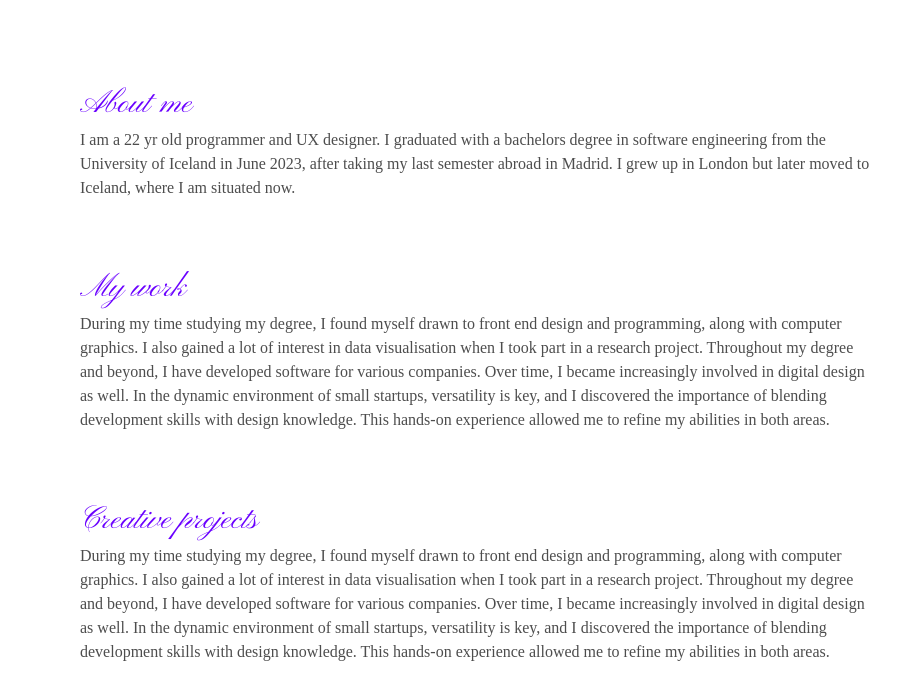
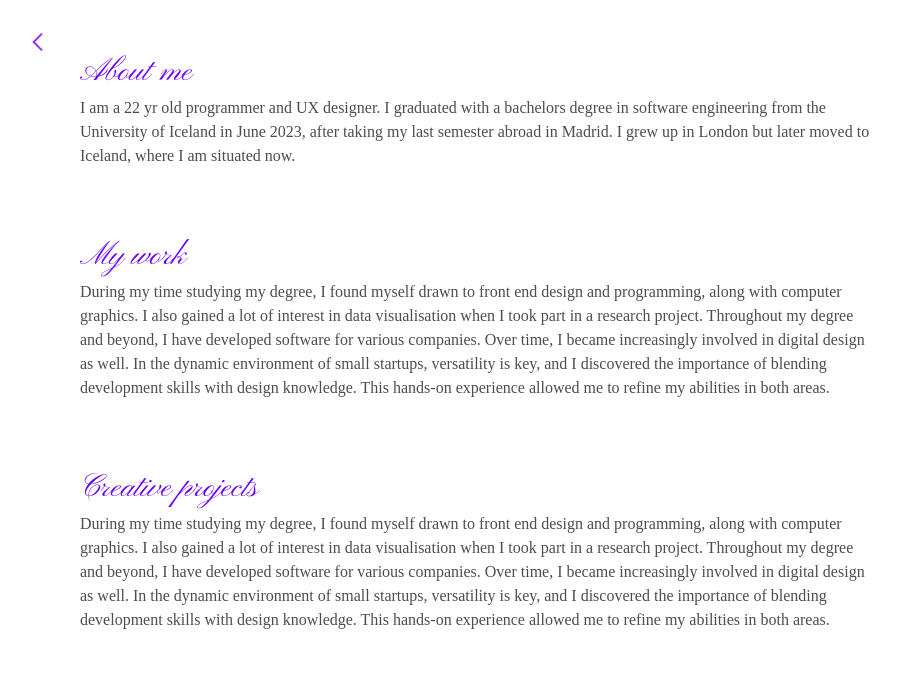
Before and after one commit to elisabjorg13/elisa-portfolio, a Next.js app: page /about in a window 1280 px wide. Shown: the top 700 px of the page, without its empty margins (0-900 px from the left). Built offline with nearby package versions, Linux system fonts and the light colour scheme.

Commit message:
layout and back arrow

```diff
--- a/app/about/page.tsx
+++ b/app/about/page.tsx
@@ -17,7 +17,51 @@ export default function AboutPage() {
   const isMobile = useIsMobile();
   return (
     <main className="min-h-screen w-full flex flex-col items-start justify-start cursor-pointer">
-      <div className={`max-w-[1200px] flex flex-col gap-[4rem]  ${isMobile ? 'px-4 py-4' : 'px-20 py-20 w-3/4'}`}>
+      {/* Emergency Exit Button */}
+      <button
+        onClick={() => window.location.href = '/'}
+        style={{
+          position: 'absolute',
+          top: isMobile ? '10px' : '20px',
+          left: isMobile ? '5px' : '20px',
+          width: isMobile ? '40px' : '60px',
+          height: isMobile ? '40px' : '60px',
+          borderRadius: '50%',
+          border: '2px solid white',
+          backgroundColor: 'rgba(255, 255, 255, 0.9)',
+          display: 'flex',
+          alignItems: 'left',
+          justifyContent: 'left',
+          cursor: 'pointer',
+          transition: 'all 0.3s ease',
+          zIndex: 100,
+        }}
+        onMouseEnter={(e) => {
+          e.currentTarget.style.transform = 'scale(1.1)';
+          e.currentTarget.style.backgroundColor = 'rgba(255, 255, 255, 1)';
+        }}
+        onMouseLeave={(e) => {
+          e.currentTarget.style.transform = 'scale(1)';
+          e.currentTarget.style.backgroundColor = 'rgba(255, 255, 255, 0.9)';
+        }}
+      >
+        <svg
+          width={isMobile ? "25" : "40"}
+          height={isMobile ? "25" : "40"}
+          viewBox="0 0 24 24"
+          fill="none"
+          xmlns="http://www.w3.org/2000/svg"
+        >
+          <path
+            d="M12 17L7 12L12 7"
+            stroke="#9333ea"
+            strokeWidth="1.2"
+            strokeLinecap="butt"
+            strokeLinejoin="miter"
+          />
+        </svg>
+      </button>
+      <div className={`max-w-[1200px] flex flex-col gap-[4rem]  ${isMobile ? 'px-4 pt-12 pb-4' : 'px-20 pt-12 pb-20 w-3/4'}`}>
         <div>
           <h1>About me</h1>
           <p>
--- a/app/blenderMuseum/page.tsx
+++ b/app/blenderMuseum/page.tsx
@@ -6,7 +6,19 @@ import { useEffect, useState } from "react";
 import DjokLogo from "../components/djokLogo";
 import MeLillyPad from "../components/MeLilyPad";
 
+function useIsMobile() {
+  const [isMobile, setIsMobile] = useState(false);
+  useEffect(() => {
+    const check = () => setIsMobile(window.innerWidth < 700 || /Mobi|Android/i.test(navigator.userAgent));
+    check();
+    window.addEventListener('resize', check);
+    return () => window.removeEventListener('resize', check);
+  }, []);
+  return isMobile;
+}
+
 export default function BlenderMuseumPage() {
+  const isMobile = useIsMobile();
   const { active } = useProgress();
   const [showLoading, setShowLoading] = useState(true);
   const [minTimePassed, setMinTimePassed] = useState(false);
@@ -73,10 +85,54 @@ export default function BlenderMuseumPage() {
         </div>
       )}
 
-      <h1 className="absolute top-10 left-10 pointer-events-none">
+      {/* Emergency Exit Button */}
+      <button
+        onClick={() => window.location.href = '/'}
+        style={{
+          position: 'absolute',
+          top: isMobile ? '5px' : '20px',
+          left: isMobile ? '5px' : '20px',
+          width: isMobile ? '40px' : '60px',
+          height: isMobile ? '40px' : '60px',
+          borderRadius: '50%',
+          border: '2px solid white',
+          backgroundColor: 'rgba(255, 255, 255, 0.9)',
+          display: 'flex',
+          alignItems: 'left',
+          justifyContent: 'left',
+          cursor: 'pointer',
+          transition: 'all 0.3s ease',
+          zIndex: 100,
+        }}
+        onMouseEnter={(e) => {
+          e.currentTarget.style.transform = 'scale(1.1)';
+          e.currentTarget.style.backgroundColor = 'rgba(255, 255, 255, 1)';
+        }}
+        onMouseLeave={(e) => {
+          e.currentTarget.style.transform = 'scale(1)';
+          e.currentTarget.style.backgroundColor = 'rgba(255, 255, 255, 0.9)';
+        }}
+      >
+        <svg
+          width={isMobile ? "25" : "40"}
+          height={isMobile ? "25" : "40"}
+          viewBox="0 0 24 24"
+          fill="none"
+          xmlns="http://www.w3.org/2000/svg"
+        >
+          <path
+            d="M12 17L7 12L12 7"
+            stroke="#9333ea"
+            strokeWidth="1.2"
+            strokeLinecap="butt"
+            strokeLinejoin="miter"
+          />
+        </svg>
+      </button>
+      <h1 className={`absolute pointer-events-none ${isMobile ? 'top-12 left-4' : 'top-12 left-20'}`}>
         Blender museum
       </h1>
-      <Canvas className="absolute inset-0" camera={{ position: [0, 0, 5] }}>
+      <Canvas className="absolute inset-0" camera={{ position: [0, 0, 8] }}>
         <ambientLight intensity={1} />
         <directionalLight position={[2, 2, 2]} intensity={1} />
         <DjokLogo position={[0, 1, 0]} scale={1.5} />
--- a/app/projects/page.tsx
+++ b/app/projects/page.tsx
@@ -31,8 +31,52 @@ export default function ProjectsPage() {
           msOverflowStyle: 'none', /* Internet Explorer 10+ */
         }}
       >
+      {/* Emergency Exit Button */}
+      <button
+        onClick={() => window.location.href = '/'}
+        style={{
+          position: 'absolute',
+          top: isMobile ? '10px' : '20px',
+          left: isMobile ? '5px' : '20px',
+          width: isMobile ? '40px' : '60px',
+          height: isMobile ? '40px' : '60px',
+          borderRadius: '50%',
+          border: '2px solid white',
+          backgroundColor: 'rgba(255, 255, 255, 0.9)',
+          display: 'flex',
+          alignItems: 'left',
+          justifyContent: 'left',
+          cursor: 'pointer',
+          transition: 'all 0.3s ease',
+          zIndex: 100,
+        }}
+        onMouseEnter={(e) => {
+          e.currentTarget.style.transform = 'scale(1.1)';
+          e.currentTarget.style.backgroundColor = 'rgba(255, 255, 255, 1)';
+        }}
+        onMouseLeave={(e) => {
+          e.currentTarget.style.transform = 'scale(1)';
+          e.currentTarget.style.backgroundColor = 'rgba(255, 255, 255, 0.9)';
+        }}
+      >
+        <svg
+          width={isMobile ? "25" : "40"}
+          height={isMobile ? "25" : "40"}
+          viewBox="0 0 24 24"
+          fill="none"
+          xmlns="http://www.w3.org/2000/svg"
+        >
+          <path
+            d="M12 17L7 12L12 7"
+            stroke="#9333ea"
+            strokeWidth="1.2"
+            strokeLinecap="butt"
+            strokeLinejoin="miter"
+          />
+        </svg>
+      </button>
       <div
-        className={`flex flex-col gap-4 md:gap-10 ${isMobile ? 'px-4' : 'ml-20 mr-10'}`}
+        className={`flex flex-col gap-4 md:gap-10 ${isMobile ? 'px-4 pt-12' : 'ml-20 mr-10 pt-12'}`}
         style={{
           scrollbarWidth: 'none', /* Firefox */
           msOverflowStyle: 'none', /* Internet Explorer 10+ */
```
Also changed, not shown: public/images/emergency_exit.png (added).
